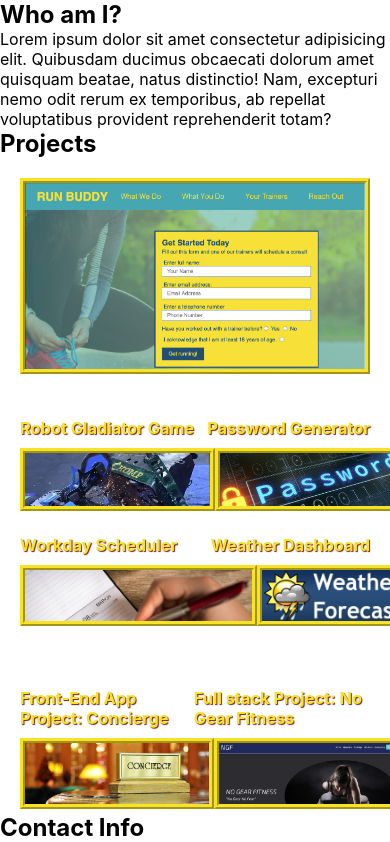
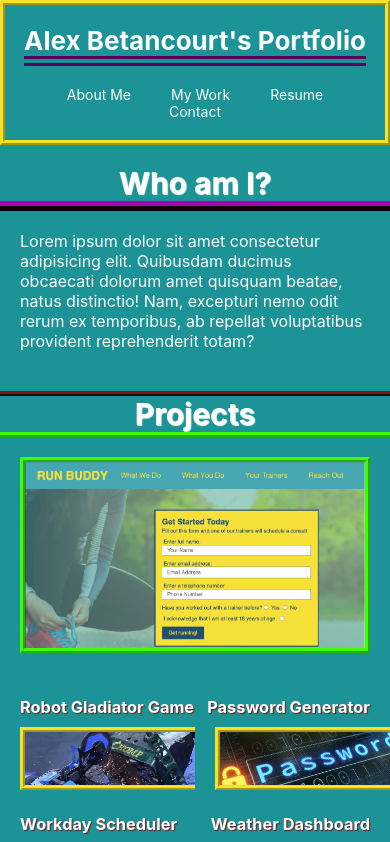
Before and after one commit to ajbf92/Portfolio_2.0, a React (Create React App) app: page / in a window 390 px wide. Shown: the top 842 px of the page. Built offline with nearby package versions, Linux system fonts and the light colour scheme.

Commit message:
added nav bar header, and added styling to the components

```diff
--- a/src/App.css
+++ b/src/App.css
@@ -2,6 +2,9 @@
   box-sizing: border-box;
   margin: 0;
   Padding: 0;
+  background-color: rgb(27, 147, 151);
+  background-clip: inherit;
+  color: white
 }
 .left {
   justify-content: flex-start;
@@ -14,12 +17,12 @@
 header {
   display:flex;
   flex-wrap: wrap;
-  background-color: rgb(119, 28, 21);
+  background-color: rgb(27, 147, 151);
   padding: 20px 10px 0px 10px;
   justify-content: center;
-  border-top: 10px ridge #f7e225;
-  border-left: 10px ridge #f7e225;
-  border-right: 10px ridge #f7e225;
+  border-top: 10px ridge #5c005f;
+  border-left: 10px ridge #5c005f;
+  border-right: 10px ridge #5c005f;
 
 }
 header h1 {
@@ -28,7 +31,7 @@ header h1 {
   font-size: 60px;
   align-items: baseline;
   justify-content: center;
-  border-bottom: 10px double #f7e225;
+  border-bottom: 10px double #5c005f;
 }
 
 header a {
@@ -37,13 +40,13 @@ header a {
 }
 /*navigation bar*/
 nav {
-  background-color: rgb(119, 28, 21);
+  background-color: rgb(27, 147, 151);
   padding:20px;
   list-style: none;
   color: #ffffff;
-  border-bottom: 10px ridge #f7e225;
-  border-left: 10px ridge #f7e225;
-  border-right: 10px ridge #f7e225;
+  border-bottom: 10px ridge #5c005f;
+  border-left: 10px ridge #5c005f;
+  border-right: 10px ridge #5c005f;
 }
 nav ul {
   display: flex;
@@ -63,14 +66,14 @@ nav ul li a {
 
 }
 nav ul li a:hover {
-  color: #f7e225;
+  color: #5c005f;
 }
 .greetings {
-  color:rgb(119, 28, 21);
+  color:white;
   padding: 30px 10px 10px 10px;
   font-size: 25px;
   font-weight: normal;
-  text-decoration: underline #f7e225;
+  text-decoration: underline #5c005f;
 }
 
 /*hero section*/
@@ -97,40 +100,43 @@ nav ul li a:hover {
 } */
 
 /* about me section*/
-.about-me {
+.about {
   display:flex;
   flex-direction: column;
-  background-color: #ffffff;
-  padding: 20px;
+  background-color: rgb(27, 147, 151);
+  background-clip: inherit;
+  padding: 20px 0px;
   justify-content: center;
-  border-bottom: 10px ridge rgb(119,28,21);
+  border-bottom: 10px ridge #5c005f;
 }
-.about-me h2 {
+.about h2 {
   display: flex;
   justify-content: center;
+  border-bottom: 10px ridge #5c005f;
   font-size: 50px;
-  color: #f7e225;
-  text-shadow: 1px 1px 1px rgb(119, 28, 21);
+  color: white;
+  text-shadow: 1px 1px 1px white;
 }
-.about-me p {
+.about p {
+  padding: 20px;
   flex-wrap: wrap;
   font-size: 20px;
-  color: rgb(119, 28, 21);
+  color: white;
 }
 /*about me styling ends*/
 
 /*my work styling starts*/
-.my-work {
-  background-color: #f7e225;
+.portfolio {
+  background-color: rgb(27, 147, 151);
   display:flex;
   flex-wrap: wrap;
   padding: px;
   justify-content: center;
-  border-bottom: 10px ridge rgb(119, 28, 21);
+  border-bottom: 10px ridge #5c005f;
 }
-.my-work h2 {
+.portfolio h2 {
   font-size: 50px;
-  color: rgb(119, 28, 21);
+  color: white;
   text-shadow: 1px 1px 1px #ffffff;
 }
 .main-project {
@@ -141,7 +147,7 @@ nav ul li a:hover {
 .main-project img {
   width: 100%;
   justify-content: center;
-  border: ridge 8px #f7e225;
+  border: ridge 8px #5c005f;
 }
 .projects-h3 {
   display: flex;
@@ -150,7 +156,7 @@ nav ul li a:hover {
   padding: 0 20px 10px 20px;
   margin-top: 20px;
   justify-content: space-between;
-  color: #f7e225;
+  color: #5c005f;
   text-shadow: 1px 1px 1px rgb(119, 28, 21);
 }
 .projects {
@@ -165,7 +171,7 @@ nav ul li a:hover {
 }
 .projects a img {
   width: 100%;
-  border: ridge 8px #f7e225;
+  border: ridge 8px #5c005f;
   justify-content: space-between;
 
 }
@@ -176,37 +182,37 @@ nav ul li a:hover {
 /*my work styling ends*/
 
 /*contact styling starts*/
-.contact-me {
+.contact {
   display:flex;
   flex-direction: column;
-  background-color: rgb(119, 28, 21);
+  background-color: rgb(27, 147, 151);
   padding: 20px;
   justify-content: center;
   border-top: 10px ridge #ffffff;
 
 }
-.contact-me h2 {
+.contact h2 {
   display: flex;
   justify-content: center;
   font-size: 50px;
   color: #ffffff;
-  text-shadow: 1px 1px 1px #f7e225;
+  text-shadow: 1px 1px 1px white;
 }
-.contact-me p {
+.contact p {
   display: flex;
   justify-content: center;
   font-size: 20px;
   color: #ffffff;
 }
-.contact-me address {
+.contact address {
   display: flex;
   justify-content: center;
   font-size: 20px;
   color: #ffffff;
 }
-.contact-me address a {
+.contact address a {
   text-decoration: none;
-  color: #f7e225;
+  color: #5c005f;
 }
 /* contact styling ends*/
 
@@ -238,19 +244,19 @@ nav ul li a:hover {
   nav ul li {
       font-size: 20px;
   }
-  .about-me h2 {
+  .about h2 {
       font-size: 38px;
   }
-  .about-me p {
+  .about p {
       font-size: 18px;
   }
-  .my-work h2 {
+  .portfolio h2 {
       font-size: 38px;
   }
   .projects-h3 {
       font-size: 22px;
   }
-  .contact-me h2 {
+  .contact h2 {
       font-size: 36px;
   }
 
@@ -283,19 +289,19 @@ nav ul li a:hover {
       width: 35vw;
       border: 8px ridge #f7e225;
   }
-  .about-me {
+  .about {
       border-bottom: 8px ridge  rgb(119, 28, 21);
   }
-  .about-me h2 {
+  .about h2 {
       font-size: 38px;
   }
-  .about-me p {
+  .about p {
       font-size: 16px;
   }
-  .my-work {
+  .portfolio {
       border-bottom: 8px ridge  rgb(119, 28, 21);
   }
-  .my-work h2 {
+  .portfolio h2 {
       font-size: 38px;
   }
   .main-project img {
@@ -307,7 +313,7 @@ nav ul li a:hover {
   .projects a img {
       border: ridge 8px #f7e225;
   }
-  .contact-me h2 {
+  .contact h2 {
       font-size: 36px;
   }
 
@@ -339,19 +345,19 @@ nav ul li a:hover {
       width: 40vw;
       border: 5px ridge #f7e225;
   }
-  .about-me {
+  .about {
       border-bottom: 5px ridge  rgb(119, 28, 21);
   }
-  .about-me h2 {
+  .about h2 {
       font-size: 30px;
   }
-  .about-me p {
+  .about p {
       font-size: 18px;
   }
-  .my-work {
+  .portfolio {
       border-bottom: 5px ridge  rgb(119, 28, 21);
   }
-  .my-work h2 {
+  .portfolio h2 {
       font-size: 30px;
   }
   .main-project img {
@@ -363,13 +369,13 @@ nav ul li a:hover {
   .projects a img {
       border: ridge 5px #f7e225;
   }
-   .contact-me h2 {
+   .contact h2 {
        font-size: 30px;
   }
-  .contact-me p {
+  .contact p {
       font-size: 16px;
   }
-  .contact-me address {
+  .contact address {
       font-size: 16px;
   }
 }
@@ -400,23 +406,23 @@ nav ul li a:hover {
       width: 40vw;
       border: 5px ridge #f7e225;
   }
-  .about-me {
+  .about {
       border-bottom: 5px ridge  rgb(119, 28, 21);
   }
-  .about-me h2 {
+  .about h2 {
       font-size: 30px;
    }
-  .about-me p {
+  .about p {
       font-size: 16px;
   }
-  .my-work {
-      border-bottom: 5px ridge  rgb(119, 28, 21);
+  .portfolio {
+      border-bottom: 5px ridge  #3cff01;
   }
-  .my-work h2 {
+  .portfolio h2 {
       font-size: 30px;
   }
   .main-project img {
-      border: ridge 5px #f7e225;
+      border: ridge 5px #3cff01;
   }
   .projects-h3 {
       font-size: 14px;
@@ -424,13 +430,13 @@ nav ul li a:hover {
   .projects a img {
       border: ridge 5px #f7e225;
   }
-  .contact-me h2 {
+  .contact h2 {
       font-size: 30px;
   }
-  .contact-me p {
+  .contact p {
       font-size: 15px;
   }
-  .contact-me address {
+  .contact address {
       font-size: 16px;
   }
 }
--- a/src/App.js
+++ b/src/App.js
@@ -1,5 +1,6 @@
 import React from 'react';
 import './App.css';
+import Nav from './components/Nav';
 import About from './components/About';
 import Contact from './components/Contact';
 import Portfolio from './components/Portfolio';
@@ -7,6 +8,7 @@ import Portfolio from './components/Portfolio';
 function App() {
   return (
     <div>
+      <Nav></Nav>
       <About></About>
       <Portfolio></Portfolio>
       <Contact></Contact>
--- /dev/null
+++ b/src/components/Nav/index.js
@@ -0,0 +1,32 @@
+import React from "react";
+
+function Nav() {
+  return (
+    <section>
+      <header>
+      <h1>
+        <a href="./index.html">Alex Betancourt's Portfolio</a><br></br>
+      </h1>
+      </header>
+      <nav>
+        <ul>
+          <li>
+            <a href="#about">About Me</a>
+          </li>
+          <li>
+            <a href="#portfolio">My Work</a>
+          </li>
+          <li>
+            <a href="#resume">Resume</a>
+          </li>
+          <li>
+            <a href="#contact">Contact</a>
+          </li>
+        </ul>
+      </nav>
+
+    </section>
+  );
+}
+
+export default Nav;
```
